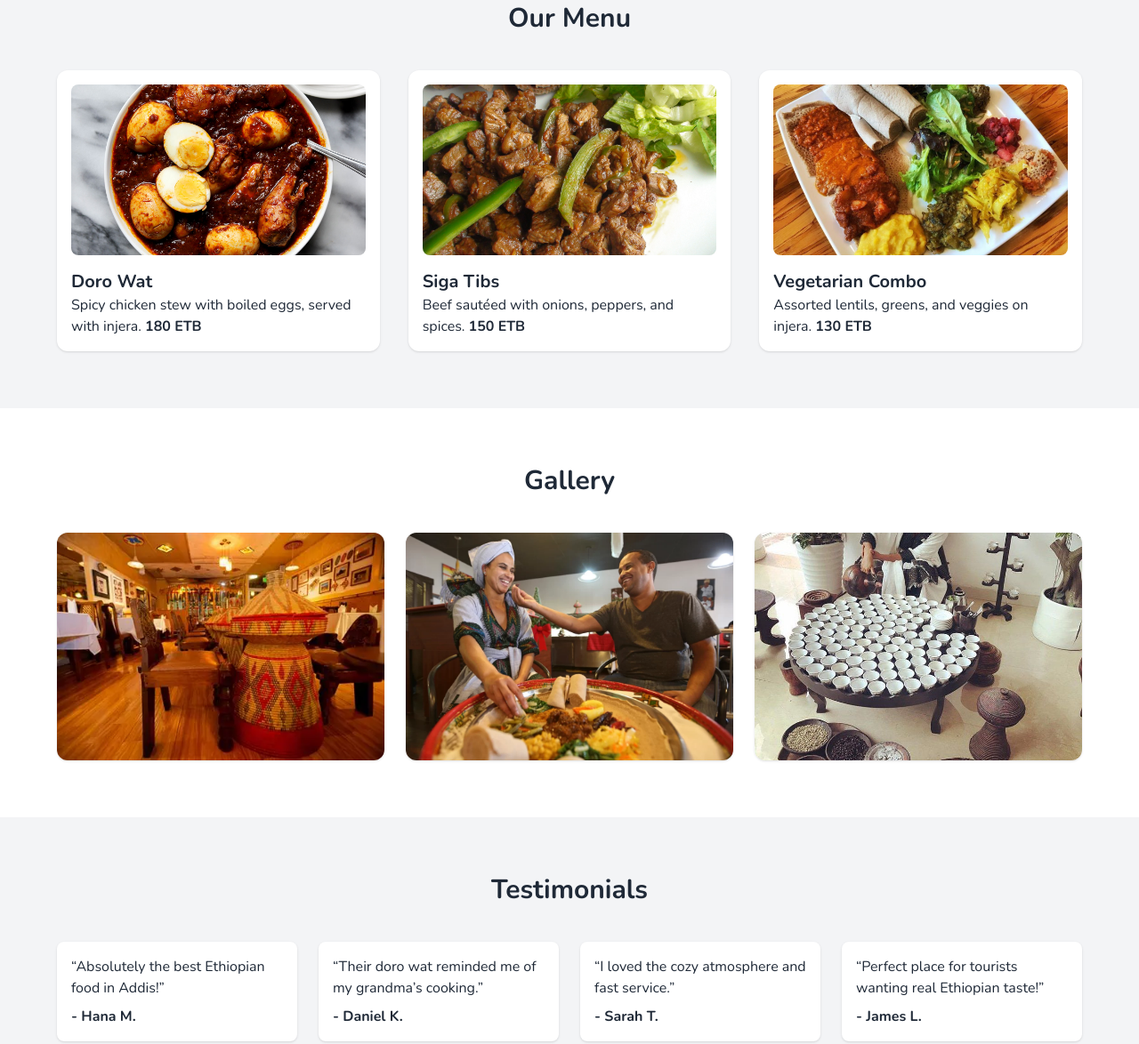
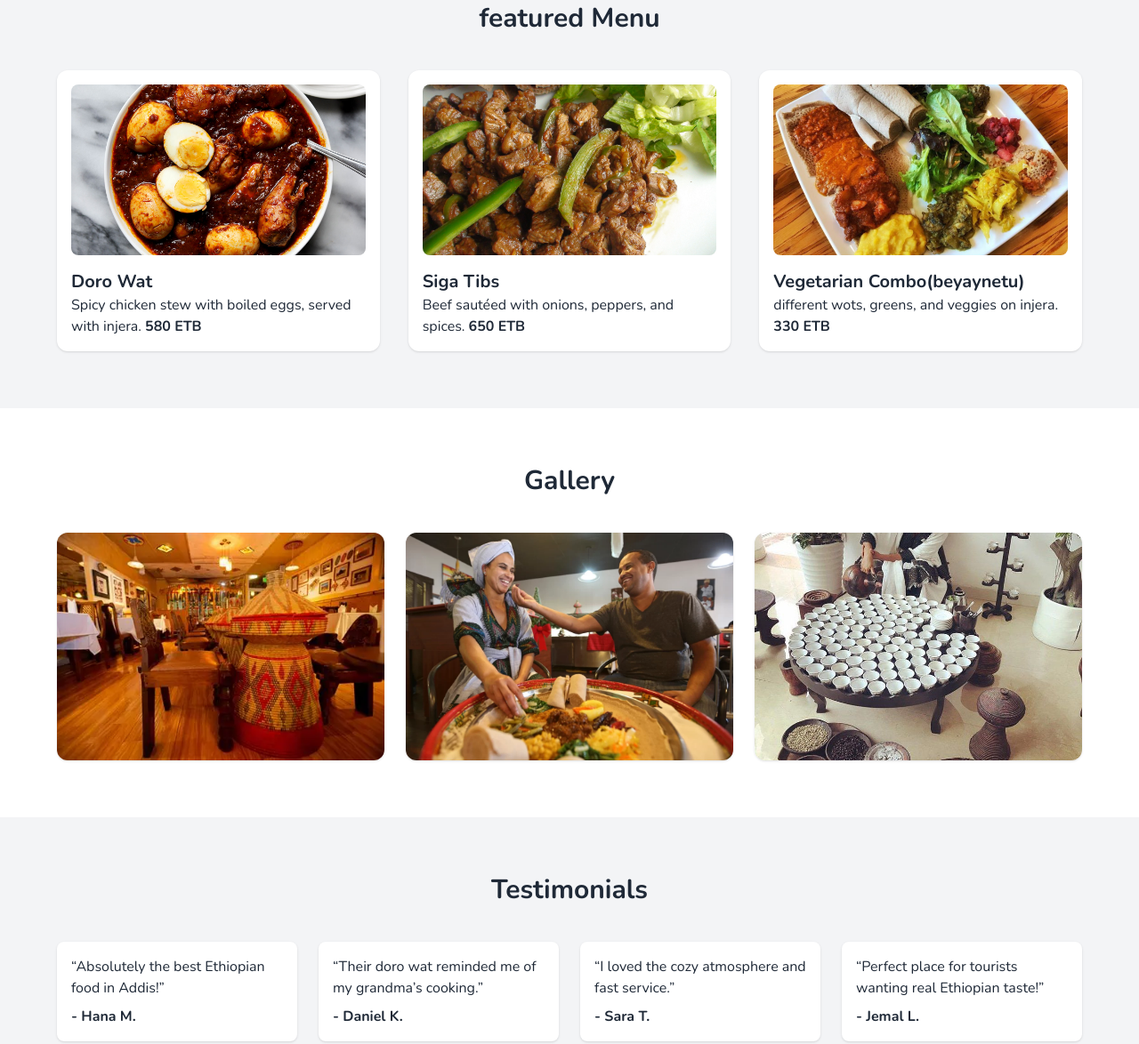
Before and after one commit to usertedi/restaurant, a plain HTML site: page index.html in a window 1280 px wide. Shown: the part 1081-2255 px from the top of the page at 89% size. Drawn offline with nearby package versions, Linux system fonts and the light colour scheme.

Commit message:
some minor changes

```diff
--- a/index.html
+++ b/index.html
@@ -10,7 +10,7 @@
 </head>
 <body class="bg-white text-gray-800 font-nunito">
   <header class="bg-black text-white p-4 flex items-center justify-between sticky top-0 z-50">
-    <img src="hero.web" alt="Gebeta Logo" class="h-12">
+    <img src="hero.web" alt="Gebeta Restaurant" class="h-12">
     <nav class="space-x-6">
       <a href="#about" class="hover:underline">About</a>
       <a href="#menu" class="hover:underline">Menu</a>
@@ -20,7 +20,7 @@
     </nav>
   </header>
 
-  <section class="h-[80vh] bg-cover bg-center flex items-center justify-center text-white text-center px-4" style="background-image: url('images/hero.jpg');">
+  <section class="h-[80vh] bg-cover bg-center flex items-center justify-center text-white text-center px-4" style="background-image: url('hero.webp');">
     <h1 class="text-4xl md:text-5xl bg-black/60 p-6 rounded-lg">Authentic Ethiopian Cuisine in Addis Ababa</h1>
   </section>
 
@@ -30,22 +30,22 @@
   </section>
 
   <section id="menu" class="py-16 bg-gray-100 px-6">
-    <h2 class="text-3xl font-bold text-center mb-10">Our Menu</h2>
+    <h2 class="text-3xl font-bold text-center mb-10">featured Menu</h2>
     <div class="grid md:grid-cols-3 gap-8 max-w-6xl mx-auto">
       <div class="bg-white rounded-xl shadow p-4">
         <img src="dorowot.jpg" alt="Doro Wat" class="rounded-lg w-full h-48 object-cover">
         <h3 class="mt-4 text-xl font-semibold">Doro Wat</h3>
-        <p>Spicy chicken stew with boiled eggs, served with injera. <strong>180 ETB</strong></p>
+        <p>Spicy chicken stew with boiled eggs, served with injera. <strong>580 ETB</strong></p>
       </div>
       <div class="bg-white rounded-xl shadow p-4">
         <img src="sigatibs.jpg" alt="Siga Tibs" class="rounded-lg w-full h-48 object-cover">
         <h3 class="mt-4 text-xl font-semibold">Siga Tibs</h3>
-        <p>Beef sautéed with onions, peppers, and spices. <strong>150 ETB</strong></p>
+        <p>Beef sautéed with onions, peppers, and spices. <strong>650 ETB</strong></p>
       </div>
       <div class="bg-white rounded-xl shadow p-4">
         <img src="vegcombo.jpg" alt="Vegetarian Combo" class="rounded-lg w-full h-48 object-cover">
-        <h3 class="mt-4 text-xl font-semibold">Vegetarian Combo</h3>
-        <p>Assorted lentils, greens, and veggies on injera. <strong>130 ETB</strong></p>
+        <h3 class="mt-4 text-xl font-semibold">Vegetarian Combo(beyaynetu)</h3>
+        <p>different wots, greens, and veggies on injera. <strong>330 ETB</strong></p>
       </div>
     </div>
   </section>
@@ -72,11 +72,11 @@
       </div>
       <div class="bg-white p-4 rounded-lg shadow">
         <p>“I loved the cozy atmosphere and fast service.”</p>
-        <p class="mt-2 font-semibold">- Sarah T.</p>
+        <p class="mt-2 font-semibold">- Sara T.</p>
       </div>
       <div class="bg-white p-4 rounded-lg shadow">
         <p>“Perfect place for tourists wanting real Ethiopian taste!”</p>
-        <p class="mt-2 font-semibold">- James L.</p>
+        <p class="mt-2 font-semibold">- Jemal L.</p>
       </div>
     </div>
   </section>
```
